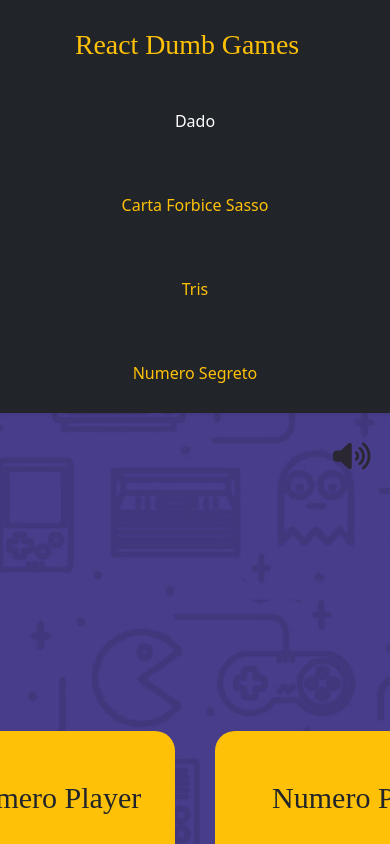
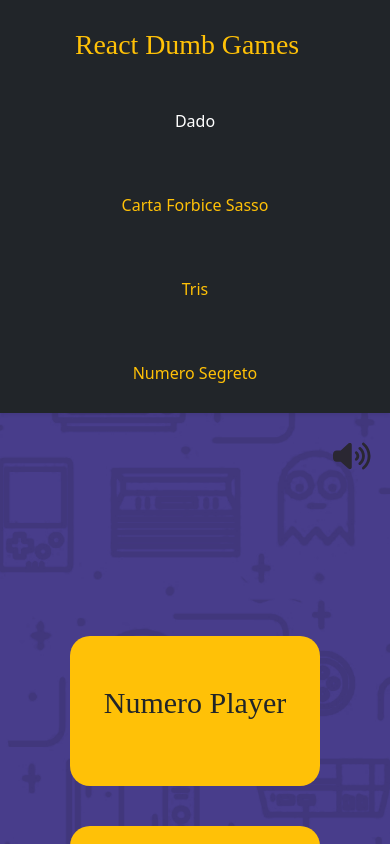
Before and after one commit to simoneburrai/react-dumb-games-app, a React (Vite) app: page /Dice-game in a window 390 px wide. Built offline with nearby package versions, Linux system fonts and the light colour scheme; a web font is replaced by a local one.

Commit message:
feat: set dice game responsive

```diff
--- a/src/index.css
+++ b/src/index.css
@@ -110,6 +110,7 @@ main {
 
 .dice-number-container {
     display: flex;
+    flex-direction: column;
     width: 100%;
     gap: 40px;
     margin-bottom: 20px;
--- a/src/pages/DiceGame.jsx
+++ b/src/pages/DiceGame.jsx
@@ -42,7 +42,7 @@ const DiceGame = () => {
     return (
 
         <div>
-            <div className="dice-number-container">
+            <div className="dice-number-container  flex-sm-row">
                 <div className="number bg-warning">
                     <h2>Numero Player</h2>
                     <h4><strong>{userNumber}</strong></h4>
```
